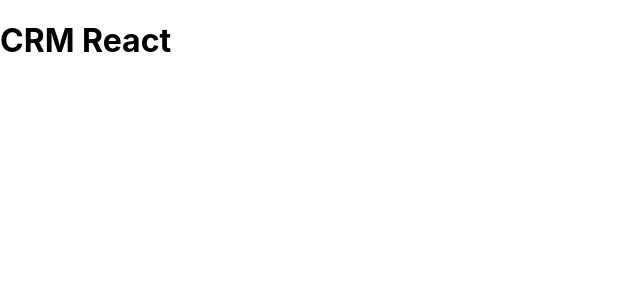
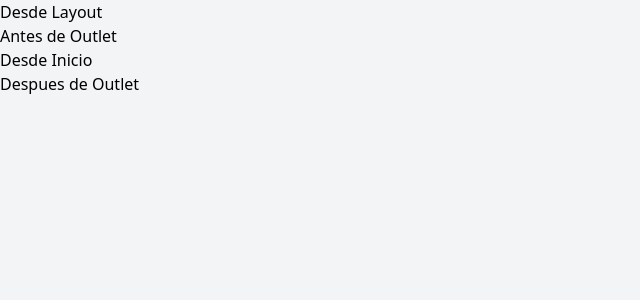
Before and after one commit to miguelblanque/crm-react, a React (Vite) app: page /clientes in a window 1280 px wide. Shown: the top 300 px of the page, without its empty margins (0-640 px from the left). Built offline with nearby package versions, Linux system fonts and the light colour scheme.

Commit message:
Instalacion y configuracion React Router

```diff
--- a/index.html
+++ b/index.html
@@ -6,7 +6,7 @@
     <meta name="viewport" content="width=device-width, initial-scale=1.0" />
     <title>CRM - REACT</title>
   </head>
-  <body>
+  <body class="min-h-screen bg-gray-100" >
     <div id="root"></div>
     <script type="module" src="/src/main.jsx"></script>
   </body>
--- a/package.json
+++ b/package.json
@@ -8,8 +8,12 @@
     "preview": "vite preview"
   },
   "dependencies": {
+    "autoprefixer": "^10.4.4",
+    "postcss": "^8.4.12",
     "react": "^18.0.0",
-    "react-dom": "^18.0.0"
+    "react-dom": "^18.0.0",
+    "react-router-dom": "^6.3.0",
+    "tailwindcss": "^3.0.24"
   },
   "devDependencies": {
     "@types/react": "^18.0.0",
--- /dev/null
+++ b/postcss.config.js
@@ -0,0 +1,6 @@
+module.exports = {
+  plugins: {
+    tailwindcss: {},
+    autoprefixer: {},
+  },
+}
--- a/src/App.jsx
+++ b/src/App.jsx
@@ -1,11 +1,28 @@
 import { useState } from 'react'
-
+import { BrowserRouter , Routes, Route } from 'react-router-dom'
+import IniciarSesion from './layout/iniciarSesion'
+import Layout from './layout/Layout'
+import Inicio from './paginas/Inicio'
+import LoginForm from './paginas/LoginForm'
 
 function App() {
 
 
   return (
-   <h1>CRM React</h1>
+   <BrowserRouter>
+        <Routes>
+          <Route path="/" element={<IniciarSesion />}>
+              <Route index element={<LoginForm />}/>
+          </Route>
+
+
+          <Route path="/clientes" element={<Layout />}>
+               <Route index element={<Inicio />}/>
+          </Route>
+
+
+        </Routes>
+   </BrowserRouter>
   )
 }
 
--- a/src/index.css
+++ b/src/index.css
@@ -1,13 +1,3 @@
-body {
-  margin: 0;
-  font-family: -apple-system, BlinkMacSystemFont, 'Segoe UI', 'Roboto', 'Oxygen',
-    'Ubuntu', 'Cantarell', 'Fira Sans', 'Droid Sans', 'Helvetica Neue',
-    sans-serif;
-  -webkit-font-smoothing: antialiased;
-  -moz-osx-font-smoothing: grayscale;
-}
-
-code {
-  font-family: source-code-pro, Menlo, Monaco, Consolas, 'Courier New',
-    monospace;
-}
+@tailwind base;
+@tailwind components;
+@tailwind utilities;
--- /dev/null
+++ b/src/layout/IniciarSesion.jsx
@@ -0,0 +1,12 @@
+import {Outlet} from 'react-router-dom'
+
+const IniciarSesion = () => {
+  return (
+    <div>
+        <h1>Desde InicialSesion</h1>
+        <Outlet/>
+    </div>
+  )
+}
+
+export default IniciarSesion
--- /dev/null
+++ b/src/layout/Layout.jsx
@@ -0,0 +1,14 @@
+import {Outlet} from 'react-router-dom'
+
+const Layout = () => {
+  return (
+    <div>
+        <h1>Desde Layout</h1>
+        <p>Antes de Outlet</p>
+        <Outlet/>
+        <p>Despues de Outlet</p>
+    </div>
+  )
+}
+
+export default Layout
--- /dev/null
+++ b/src/paginas/EditarCliente.jsx
@@ -0,0 +1,11 @@
+import React from 'react'
+
+const EditarCliente = () => {
+  return (
+    <div>
+        <h1>Desde Editar Cliente</h1>
+    </div>
+  )
+}
+
+export default EditarCliente
--- /dev/null
+++ b/src/paginas/Inicio.jsx
@@ -0,0 +1,11 @@
+import React from 'react'
+
+const Inicio = () => {
+  return (
+    <div>
+        <h1>Desde Inicio</h1>
+    </div>
+  )
+}
+
+export default Inicio
--- /dev/null
+++ b/src/paginas/LoginForm.jsx
@@ -0,0 +1,12 @@
+import React from 'react'
+
+const LoginForm = () => {
+  return (
+    <div>
+        <h1>Desde Formulario</h1>
+
+    </div>
+  )
+}
+
+export default LoginForm
--- /dev/null
+++ b/src/paginas/NuevoCliente.jsx
@@ -0,0 +1,11 @@
+import React from 'react'
+
+const NuevoCliente = () => {
+  return (
+    <div>
+        <h1>Desde NuevoCliente</h1>
+    </div>
+  )
+}
+
+export default NuevoCliente
--- /dev/null
+++ b/tailwind.config.js
@@ -0,0 +1,7 @@
+module.exports = {
+  content: ["index.html","./src/**/*.{js,jsx,ts,tsx}"],
+  theme: {
+    extend: {},
+  },
+  plugins: [],
+}
```
Also changed, not shown: 2 other files (tests, documents, lock files or other folders).
